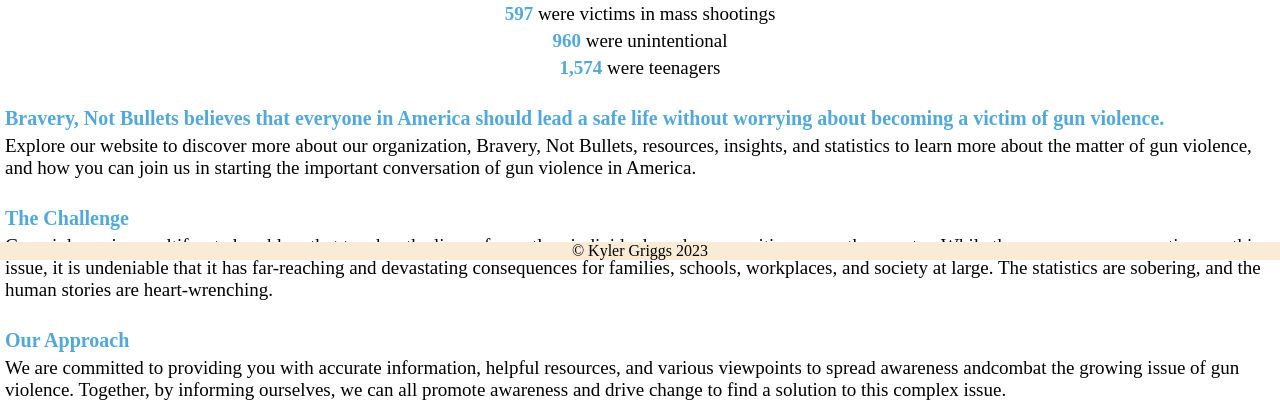
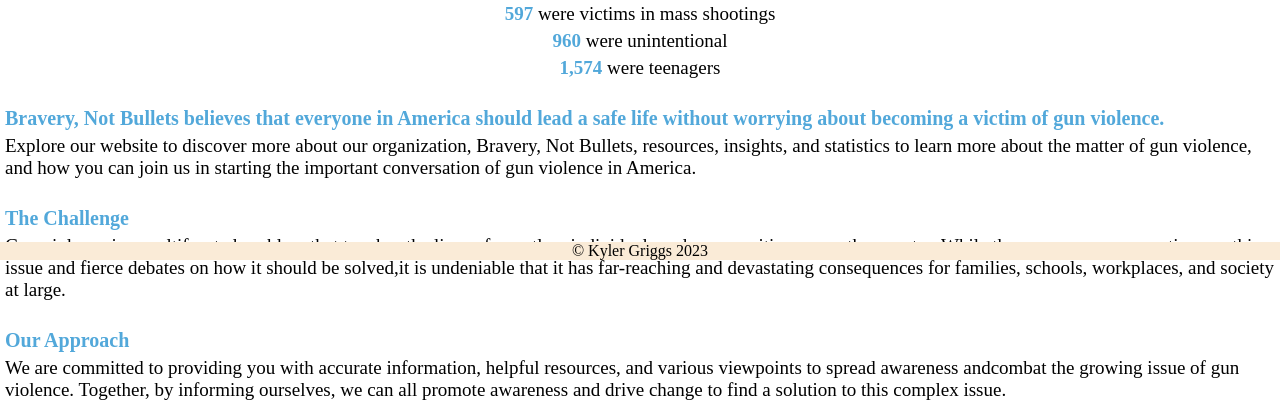
Before and after one commit to kgriggs3/braverynotbullets, a plain HTML site: page index.html in a window 1280 px wide. Shown: the part 540-946 px from the top of the page. Drawn offline with Linux system fonts and the light colour scheme; files whose address does not match are found by name.

Commit message:
Add files via upload

```diff
--- a/index.html
+++ b/index.html
@@ -46,7 +46,7 @@
     <br>
 
 <h5>The Challenge </h5>
-    <p>Gun violence is a multifaceted problem that touches the lives of countless individuals and communities across the country. While there are many perspectives on this issue, it is undeniable that it has far-reaching and devastating consequences for families, schools, workplaces, and society at large. The statistics are sobering, and the human stories are heart-wrenching.</p>
+    <p>Gun violence is a multifaceted problem that touches the lives of countless individuals and communities across the country. While there are many perspectives on this issue and fierce debates on how it should be solved,it is undeniable that it has far-reaching and devastating consequences for families, schools, workplaces, and society at large.</p>
 
 <br>
 <h5>Our Approach</h5>
```
Also changed, not shown: takeaction.html (+1 -1 lines).
